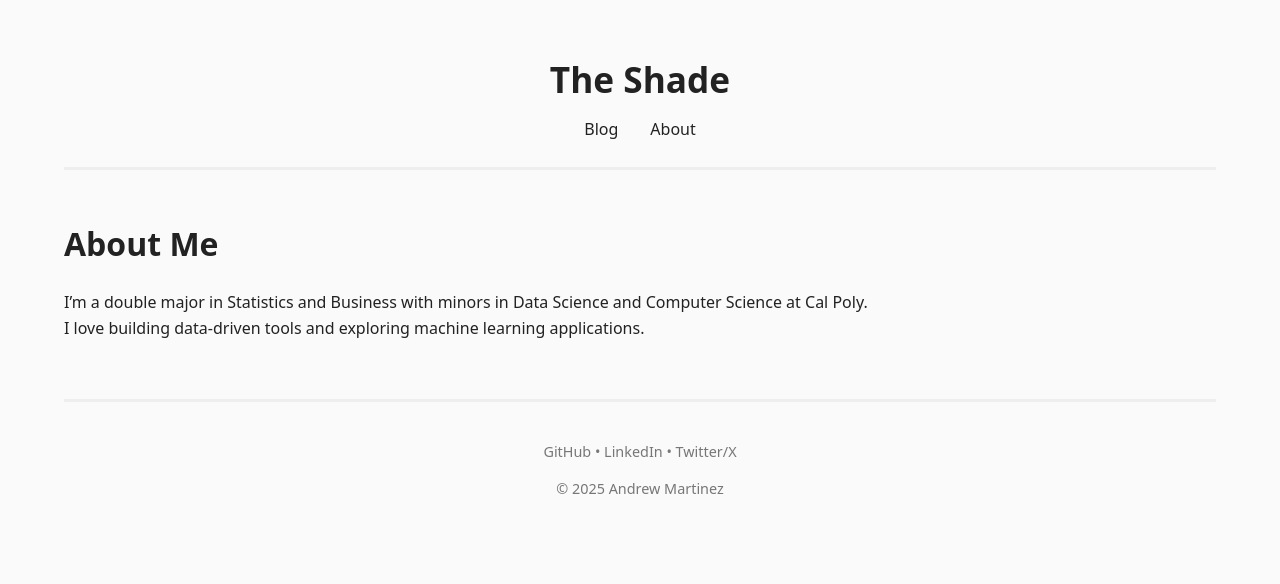
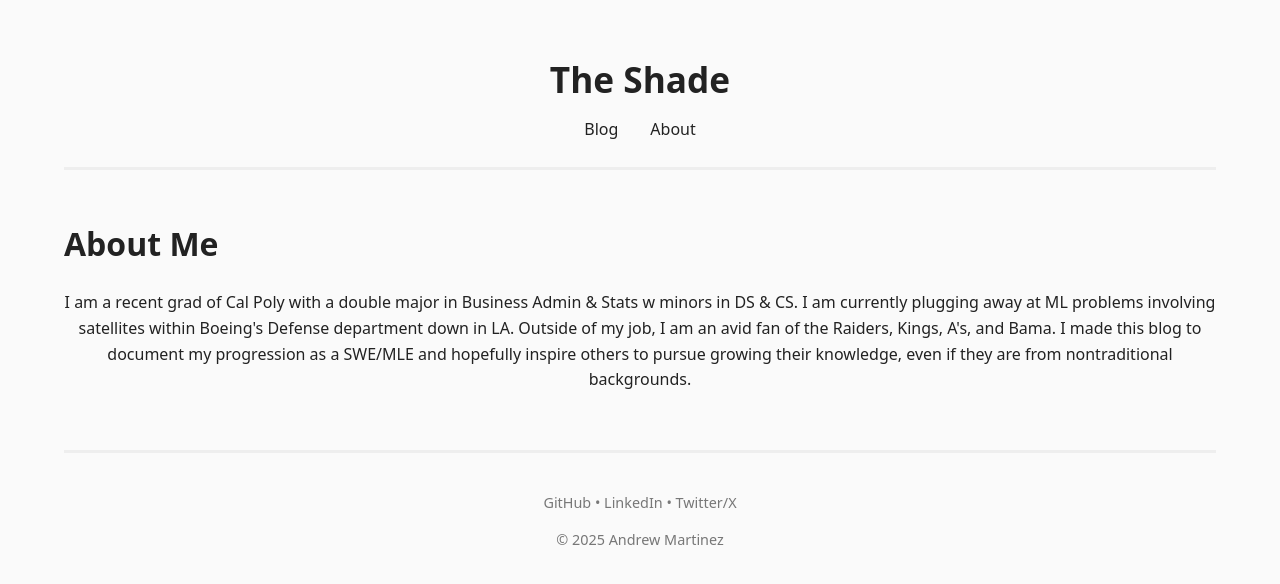
Before and after one commit to AndrewJMart/AndrewJMart.github.io, a Jekyll site: the page built from about.md, in a window 1280 px wide. Shown: the top 584 px of the page. Built offline with Jekyll 4.4.1, drawn with Linux system fonts in a browser that asks for light colours.

Commit message:
Add: About Me Page

```diff
--- a/about.md
+++ b/about.md
@@ -5,5 +5,8 @@ title: About
 
 # About Me
 
-I’m a double major in Statistics and Business with minors in Data Science and Computer Science at Cal Poly.
-I love building data-driven tools and exploring machine learning applications.
+<div align="center">
+
+I am a recent grad of Cal Poly with a double major in Business Admin & Stats w minors in DS & CS. I am currently plugging away at ML problems involving satellites within Boeing's Defense department down in LA. Outside of my job, I am an avid fan of the Raiders, Kings, A's, and Bama. I made this blog to document my progression as a SWE/MLE and hopefully inspire others to pursue growing their knowledge, even if they are from nontraditional backgrounds.
+
+</div>
```
